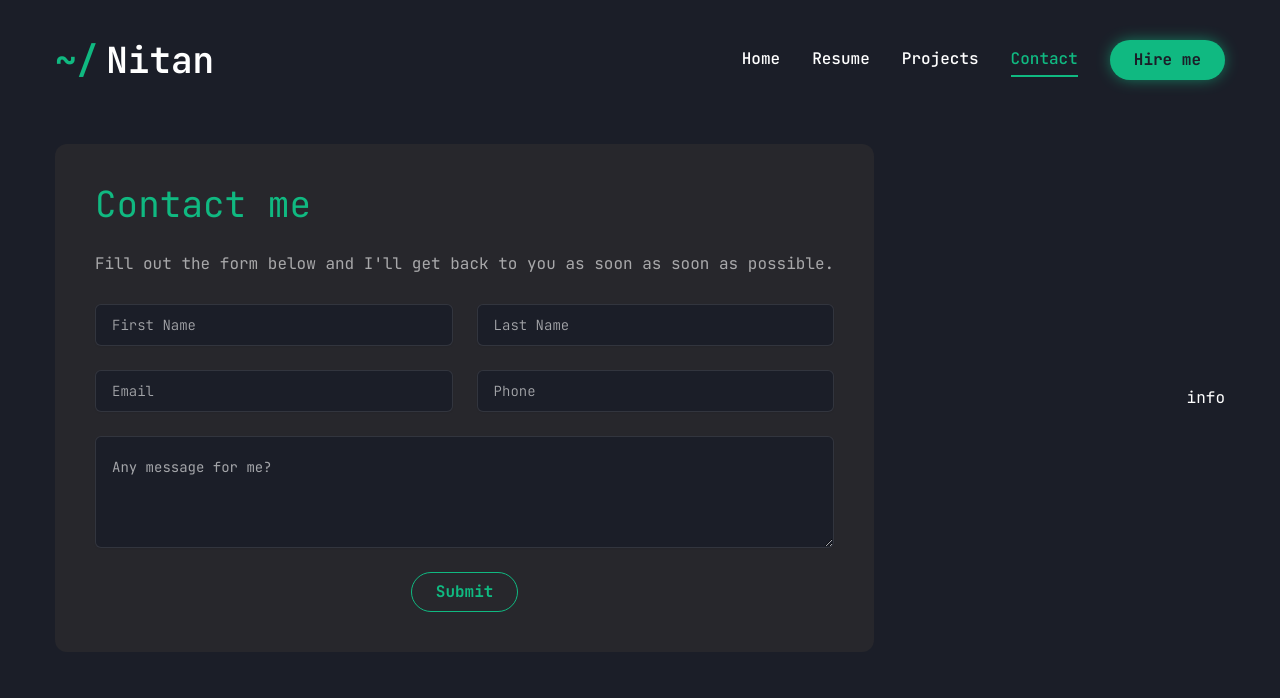
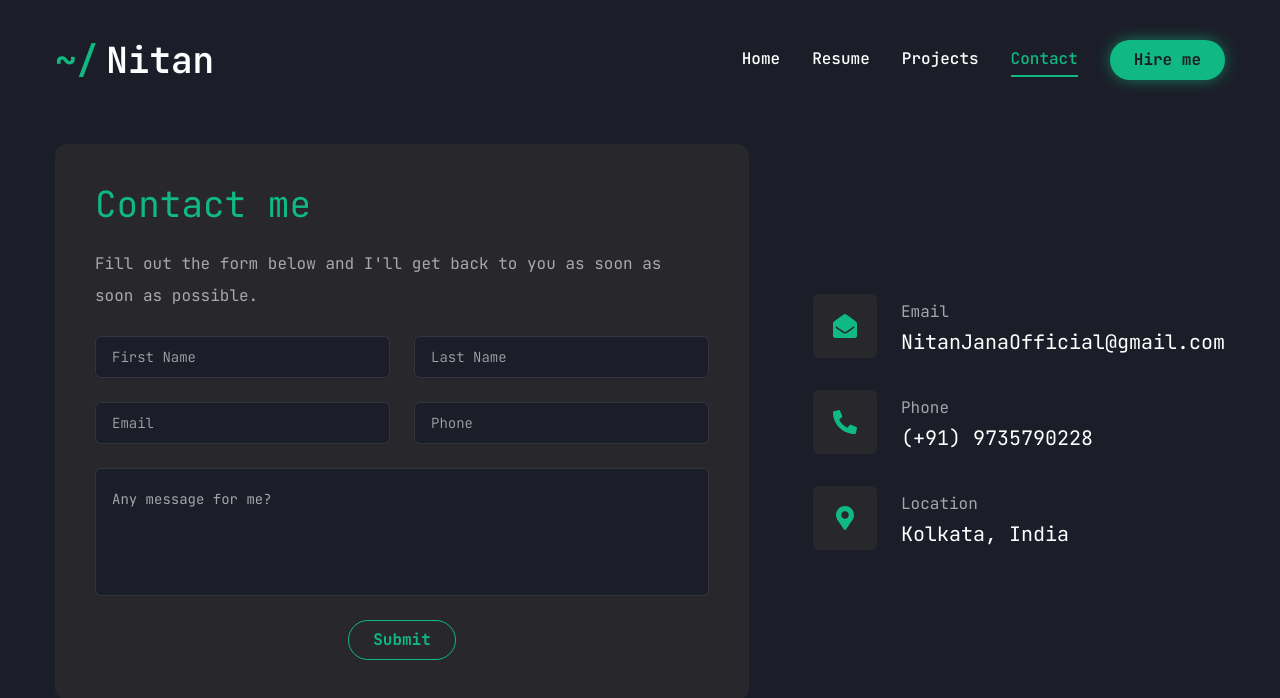
Before and after one commit to NitanJana/nitan-portfolio, a Next.js app: page /contact in a window 1280 px wide. Shown: the top 698 px of the page. Built offline with nearby package versions, Linux system fonts and the light colour scheme.

Commit message:
feat: add info section in contact page

```diff
--- a/src/app/contact/page.tsx
+++ b/src/app/contact/page.tsx
@@ -4,6 +4,25 @@ import { motion } from 'framer-motion';
 
 // components
 import { ContactForm } from '@/components/ContactForm';
+import { FaEnvelopeOpen, FaMapMarkerAlt, FaPhoneAlt } from 'react-icons/fa';
+
+const info = [
+  {
+    icon: <FaEnvelopeOpen />,
+    title: 'Email',
+    content: 'NitanJanaOfficial@gmail.com',
+  },
+  {
+    icon: <FaPhoneAlt />,
+    title: 'Phone',
+    content: '(+91) 9735790228',
+  },
+  {
+    icon: <FaMapMarkerAlt />,
+    title: 'Location',
+    content: 'Kolkata, India',
+  },
+];
 
 const ContactPage = () => {
   return (
@@ -14,12 +33,24 @@ const ContactPage = () => {
       className='py-6'
     >
       <div className='container'>
-        <div className='flex flex-col gap-8 xl:flex-row'>
-          <div className='order-2 xl:order-none xl:h-1/2'>
+        <div className='flex flex-col gap-8 xl:flex-row xl:gap-16'>
+          <div className='order-2 xl:order-none'>
             <ContactForm />
           </div>
           <div className='order-1 mb-8 flex flex-1 items-center xl:order-none xl:mb-0 xl:justify-end'>
-            info
+            <ul className='flex flex-col gap-8'>
+              {info.map((item) => (
+                <li key={item.title} className='flex items-center gap-6'>
+                  <div className='flex aspect-square w-12 items-center justify-center rounded-md bg-secondary text-accent xl:w-16'>
+                    <div className='text-xl xl:text-2xl'>{item.icon}</div>
+                  </div>
+                  <div className='flex-1'>
+                    <p className='text-white/60'>{item.title}</p>
+                    <h3 className='text-xl'>{item.content}</h3>
+                  </div>
+                </li>
+              ))}
+            </ul>
           </div>
         </div>
       </div>
--- a/src/components/ContactForm.tsx
+++ b/src/components/ContactForm.tsx
@@ -156,7 +156,7 @@ export function ContactForm() {
               <FormControl>
                 <Textarea
                   placeholder='Any message for me?'
-                  className='h-28'
+                  className='h-32 resize-none'
                   {...field}
                 />
               </FormControl>
```
